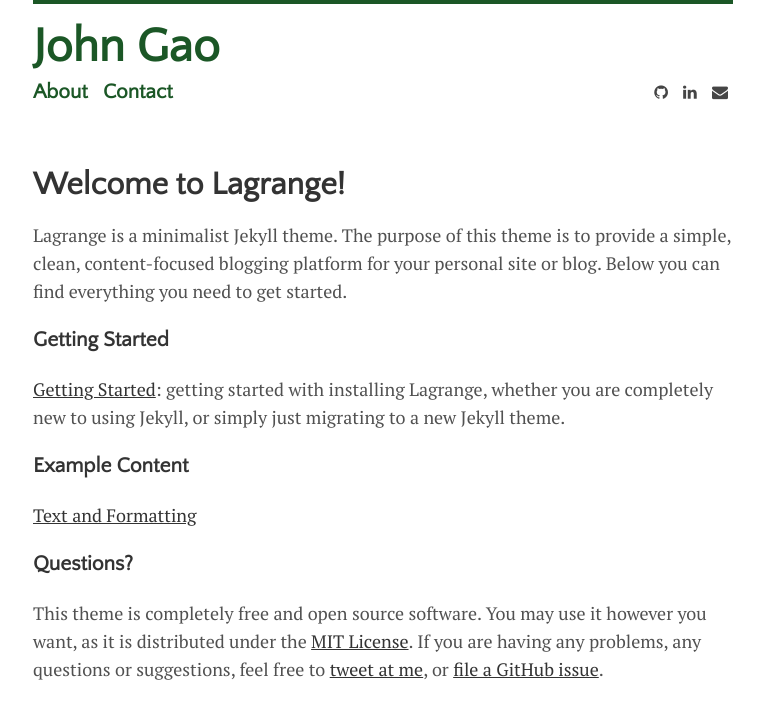
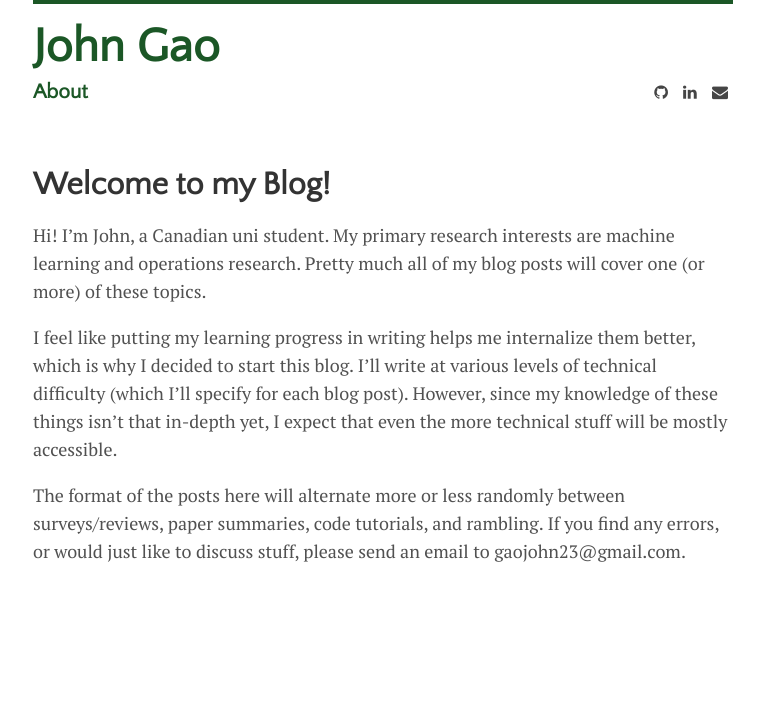
Before and after one commit to johngao2/johngao2.github.io, a Jekyll site: the page built from menu/about.md, in a window 1280 px wide. Shown: the top 719 px of the page, without its empty margins (257-1021 px from the left). Built offline with Jekyll 4.4.1, drawn with Linux system fonts in a browser that asks for light colours.

Commit message:
removed contact page, changed readme, added about page

```diff
--- a/_data/settings.yml
+++ b/_data/settings.yml
@@ -7,7 +7,6 @@
 
 menu:
 - {name: 'About', path: 'menu', url: 'about.html'}
-- {name: 'Contact', path: 'menu', url: 'contact.html'}
 
 # Available social icons are powered by Font Awesome, so you can use any icon that they offer
 social:
--- a/menu/about.md
+++ b/menu/about.md
@@ -1,18 +1,10 @@
 ---
 layout: page
-title: Welcome to Lagrange!
+title: Welcome to my Blog!
 ---
 
-Lagrange is a minimalist Jekyll theme. The purpose of this theme is to provide a simple, clean, content-focused blogging platform for your personal site or blog. Below you can find everything you need to get started.
+Hi! I'm John, a Canadian uni student. My primary research interests are machine learning and operations research. Pretty much all of my blog posts will cover one (or more) of these topics.
 
-### Getting Started
+I feel like putting my learning progress in writing helps me internalize them better, which is why I decided to start this blog. I'll write at various levels of technical difficulty (which I'll specify for each blog post). However, since my knowledge of these things isn't that in-depth yet, I expect that even the more technical stuff will be mostly accessible.
 
-[Getting Started]({{ site.github.url }}{% post_url 2015-10-10-getting-started %}): getting started with installing Lagrange, whether you are completely new to using Jekyll, or simply just migrating to a new Jekyll theme.
-
-### Example Content
-
-[Text and Formatting]({{ site.github.url }}{% post_url 2014-01-01-text-formatting-examples %})
-
-### Questions?
-
-This theme is completely free and open source software. You may use it however you want, as it is distributed under the [MIT License](http://choosealicense.com/licenses/mit/). If you are having any problems, any questions or suggestions, feel free to [tweet at me](https://twitter.com/intent/tweet?text=My%question%about%Lagrange%is:%&amp;via=paululele), or [file a GitHub issue](https://github.com/lenpaul/lagrange/issues/new).
+The format of the posts here will alternate more or less randomly between surveys/reviews, paper summaries, code tutorials, and rambling. If you find any errors, or would just like to discuss stuff, please send an email to gaojohn23@gmail.com.
```
Also changed, not shown: README.md.
